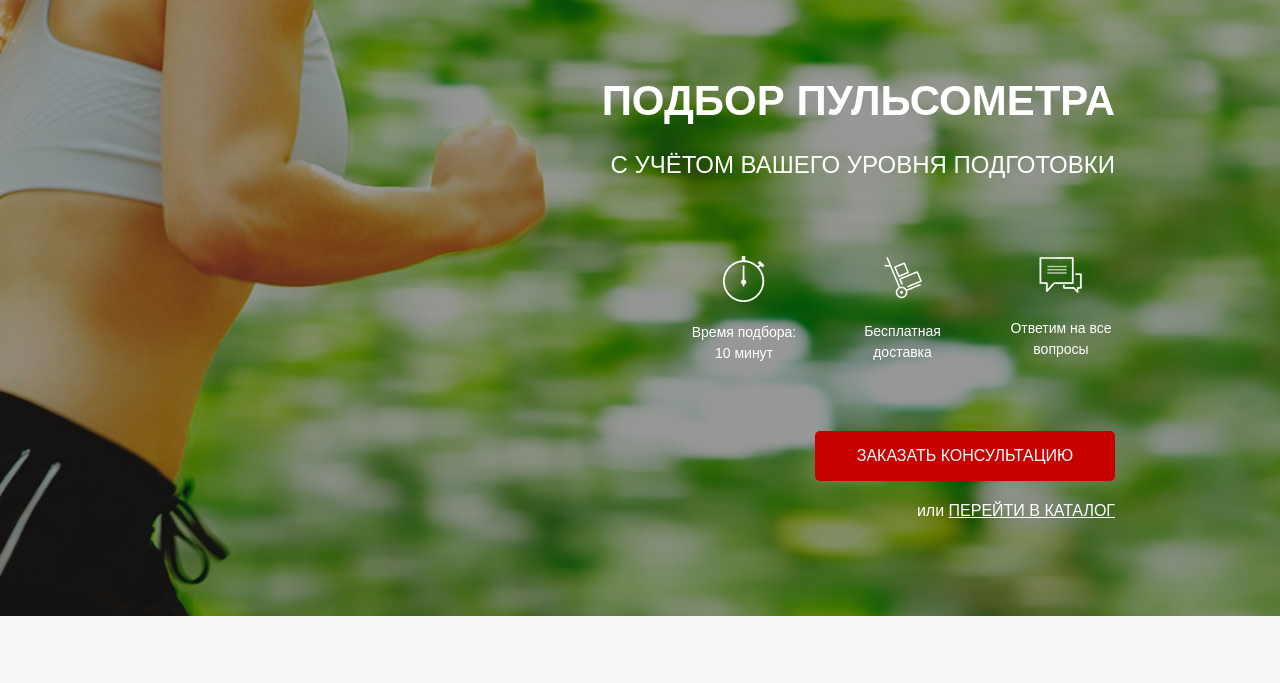
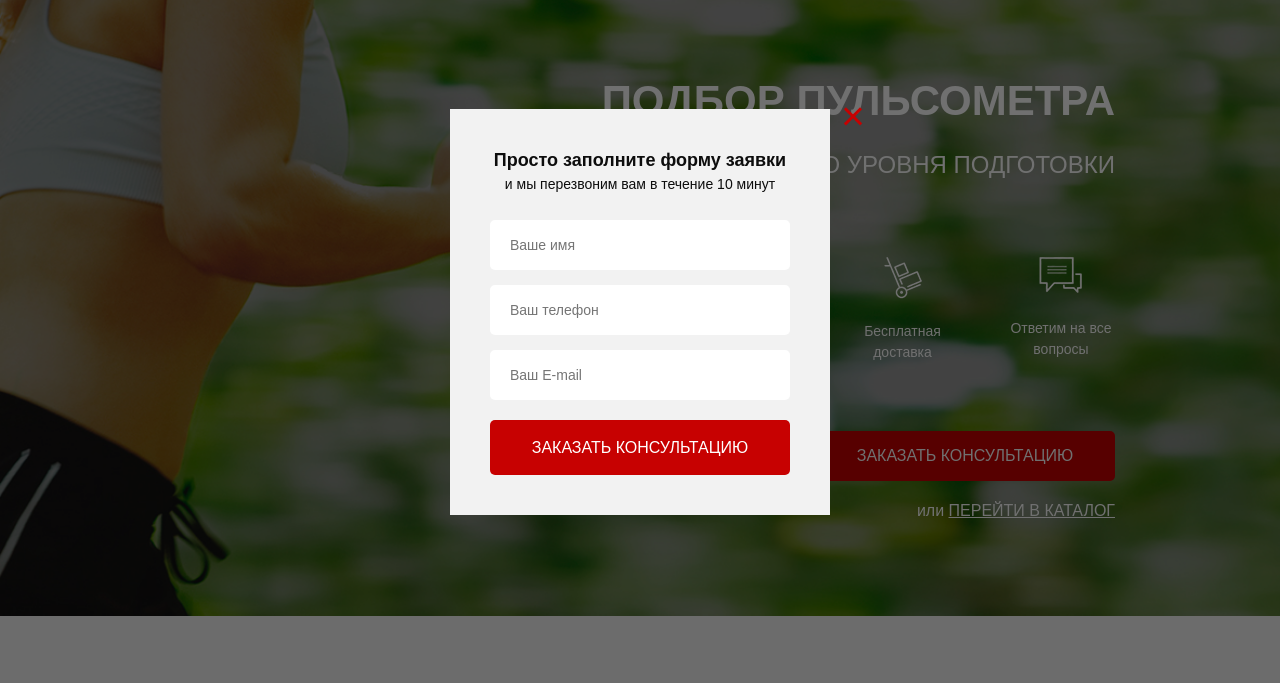
Before and after one commit to VsevolodKh/Udemy-Web-developer-2020, a plain HTML site: page Pulsometrs/src/index.html in a window 1280 px wide. Both pictures are taken after a click on the button "ЗАКАЗАТЬ ЗВОНОК". Shown: the part 88-771 px from the top of the page. Drawn offline with nearby package versions, Linux system fonts and the light colour scheme.

Commit message:
modal windows were added

```diff
--- a/Pulsometrs/src/JS/script.js
+++ b/Pulsometrs/src/JS/script.js
@@ -37,5 +37,22 @@ function toggleSlide (item) {
 toggleSlide ('.catalog-item__link')
 toggleSlide ('.catalog-item__back')
 
+// Modal
+
+$('[data-modal=consultation]').on('click', function() {
+    $('.overlay, #consultation').fadeIn();
+});
+
+$('.modal__close').on('click', function() {
+    $('.overlay, #consultation, #order, #thanks').fadeOut();
+});
+
+$('.button_mini').each(function(i) {
+    $(this).on('click', function() {
+        $('#order .modal__descr').text($('.catalog-item__subtitle').eq(i).text());
+        $('.overlay, #order').fadeIn();
+    });
+});
+
 });
 })(jQuery);
--- a/Pulsometrs/src/index.html
+++ b/Pulsometrs/src/index.html
@@ -22,7 +22,7 @@
                 </div>
                 <div class="header__contacts">
                     <a href="tel+74999228974" class="header__phone">+7 (499) 922-89-74</a>
-                    <button class="button">заказать звонок</button>
+                    <button data-modal='consultation' class="button">заказать звонок</button>
                 </div>
             </header>
             <div class="promo__wrapper">
@@ -44,7 +44,7 @@
                     </div>
                 </div>
 
-                <button class="button button_main">заказать консультацию</button>
+                <button data-modal='consultation' class="button button_main">заказать консультацию</button>
 
                 <div class="promo__link">
                     или
@@ -176,7 +176,7 @@
                     <div class="catalog-item__wrapper">
                         <div class="catalog-item__content catalog-item__content_active">
                             <img src="img/catalog/item-1.png" alt="Pulsometr" class="catalog-item__img">
-                            <div class="catalog-item__subtitle">Пульсометр Polar FT1</div>
+                            <div class="catalog-item__subtitle">Пульсометр Suunto M2</div>
                             <div class="catalog-item__descr">
                                 Для первых шагов в тренировках,
                                 основанных на сердечном ритме
@@ -205,7 +205,7 @@
                     <div class="catalog-item__wrapper">
                         <div class="catalog-item__content catalog-item__content_active">
                             <img src="img/catalog/item-1.png" alt="Pulsometr" class="catalog-item__img">
-                            <div class="catalog-item__subtitle">Пульсометр Polar FT1</div>
+                            <div class="catalog-item__subtitle">Пульсометр Polar FT4</div>
                             <div class="catalog-item__descr">
                                 Для первых шагов в тренировках,
                                 основанных на сердечном ритме
@@ -393,6 +393,43 @@
         </div>
     </footer>
 
+    <div class="overlay">
+        <div class="modal" id="consultation">
+            <div class="modal__close">&times;</div>
+            <div class="modal__subtitle">Просто заполните форму заявки</div>
+            <div class="modal__descr">и мы перезвоним вам в течение 10 минут</div>
+            <form class="feed-form feed-form__mt25" action="#">
+                <input name="name" required placeholder="Ваше имя" type="text">
+                <input name="phone" required placeholder="Ваш телефон" type="number">
+                <input name="email" required placeholder="Ваш E-mail" type="email">
+
+                <button class="button button_submit">Заказать консультацию</button>
+            </form>
+        </div>
+        </div>
+
+        <div class="modal" id="order">
+            <div class="modal__close">&times;</div>
+            <div class="modal__subtitle">Ваш заказ:</div>
+            <div class="modal__descr">Пульсометр Polar F1</div>
+            <form class="feed-form feed-form__mt25" action="#">
+                <input name="name" required placeholder="Ваше имя" type="text">
+                <input name="phone" required placeholder="Ваш телефон" type="number">
+                <input name="email" required placeholder="Ваш E-mail" type="email">
+
+                <button class="button button_submit">Купить</button>
+            </form>
+        </div>
+        </div>
+
+        <div class="modal modal__mini" id="thanks">
+            <div class="modal__close">&times;</div>
+            <div class="modal__subtitle">Спасибо за вашу заявку</div>
+            <div class="modal__descr">Наш менеджер свяжется с вами в ближайшее время!</div>
+        </div>
+        </div>
+    </div>
+
     <script src="js/tiny-slider.js" ></script>
     <script src="https://ajax.googleapis.com/ajax/libs/jquery/1.12.4/jquery.min.js"></script>
     <script src="js/script.js"></script>
--- a/Pulsometrs/src/sass/_forms.sass
+++ b/Pulsometrs/src/sass/_forms.sass
@@ -15,3 +15,5 @@
         color: #4b4b4b;
         &:nth-child(3)
             margin-bottom: 20px
+    &__mt25
+        margin-top: 25px
--- /dev/null
+++ b/Pulsometrs/src/sass/_modal.sass
@@ -0,0 +1,38 @@
+.overlay
+    display: none
+    position: fixed
+    width: 100%
+    height: 100%
+    top: 0
+    background-color: rgba(0,0,0, .56)
+.modal
+    position: absolute
+    top: 50%
+    left: 50%
+    transform: translate(-50%, -50%)
+    width: 380px
+    min-height: 400px
+    background-color: #f2f2f2
+    padding: 38px 40px 40px 40px
+    &__close
+        position: absolute
+        top: 0
+        right: -35px
+        font-size: 41px
+        line-height: 15px
+        color: $main-color
+        cursor: pointer
+    &__subtitle
+        color: #0d0d0d
+        font-size: 18px
+        font-weight: 700
+        text-align: center
+    &__descr
+        color: #0d0d0d
+        font-size: 14px
+        font-weight: 500
+        text-align: center
+    &__mini
+        min-height: 140px
+#consultation, #order, #thanks
+    display: none
--- a/Pulsometrs/src/sass/style.sass
+++ b/Pulsometrs/src/sass/style.sass
@@ -20,3 +20,4 @@
 @import 'catalog'
 @import 'feedback'
 @import 'footer'
+@import 'modal'
```
Also changed, not shown: Pulsometrs/src/css/style.min.css, 1 other file.
